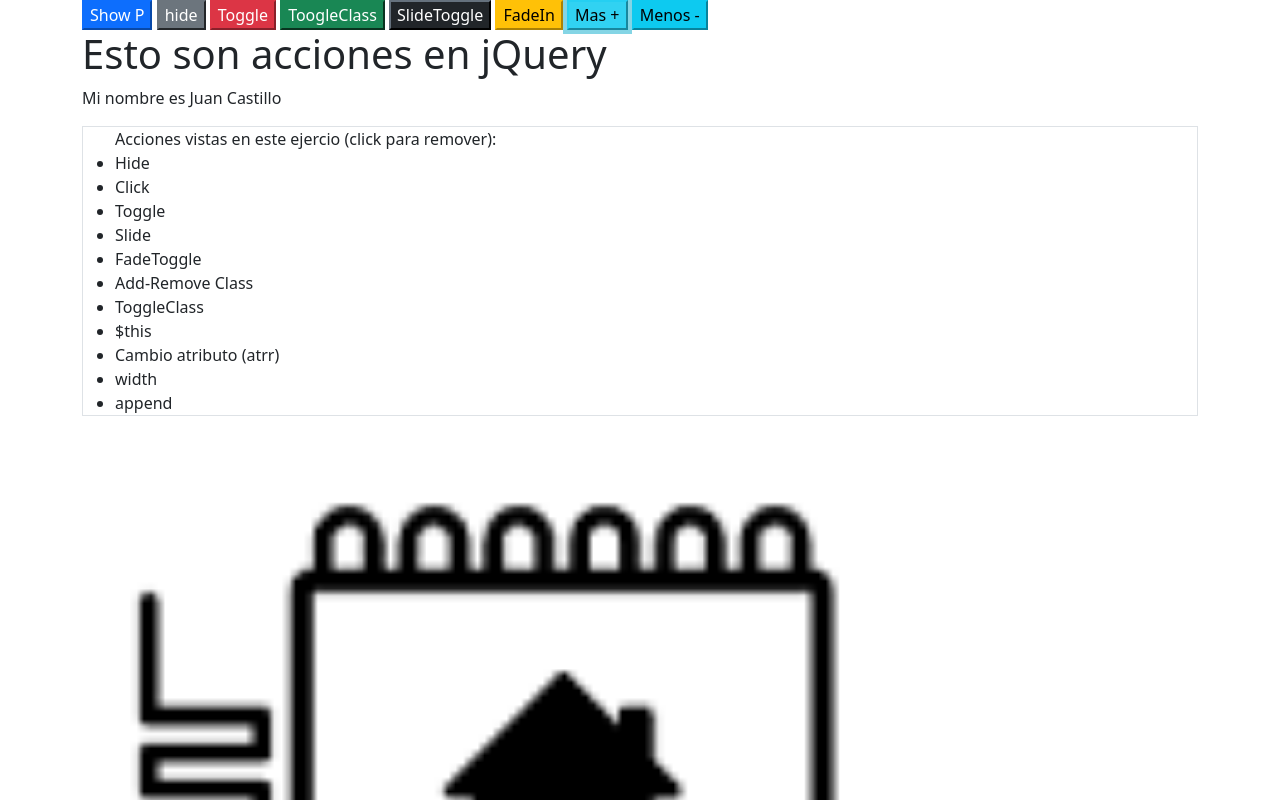
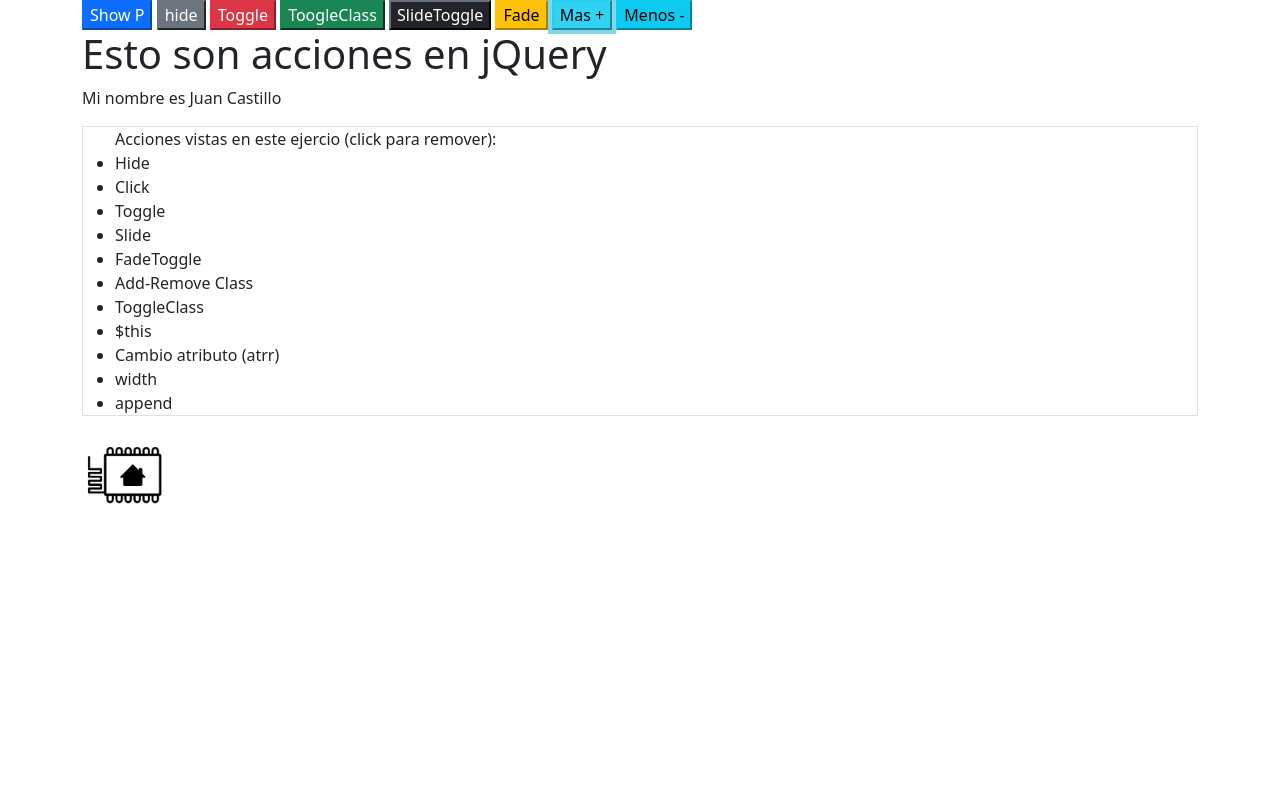
Before and after one commit to onepcc/funciones-jquery, a plain HTML site: page index.html in a window 1280 px wide. Both pictures are taken after a click on the button "Mas +". Shown: the top 800 px of the page. Drawn offline with nearby package versions, Linux system fonts and the light colour scheme.

Commit message:
mod cambio atribito imagen

```diff
--- a/index.html
+++ b/index.html
@@ -21,7 +21,7 @@
         <button class="btn-danger flip">Toggle</button>
         <button class="sup btn-success">ToogleClass</button>
         <button class="slide btn-dark">SlideToggle</button>
-        <button class="animation1 btn-warning">FadeIn</button>
+        <button class="animation1 btn-warning">Fade</button>
         <button class="more btn-info">Mas + </button>
         <button class="less btn-info">Menos - </button>
 
@@ -66,12 +66,14 @@
 
         $('.more').click(function(){
             $('.logo').attr('width',function(n,v){
-                return v+5;
+                return parseInt(v)+5;
             })
         })
 
         $('.container>p').click(function(){
-            $('.insertar').append("Fantastico");
+
+                $('.insertar').append("<b>Fantastico</b>");
+
             $('.insertar').removeClass("insertar");
             // funciona
         })
```
Also changed, not shown: 1 other file.
